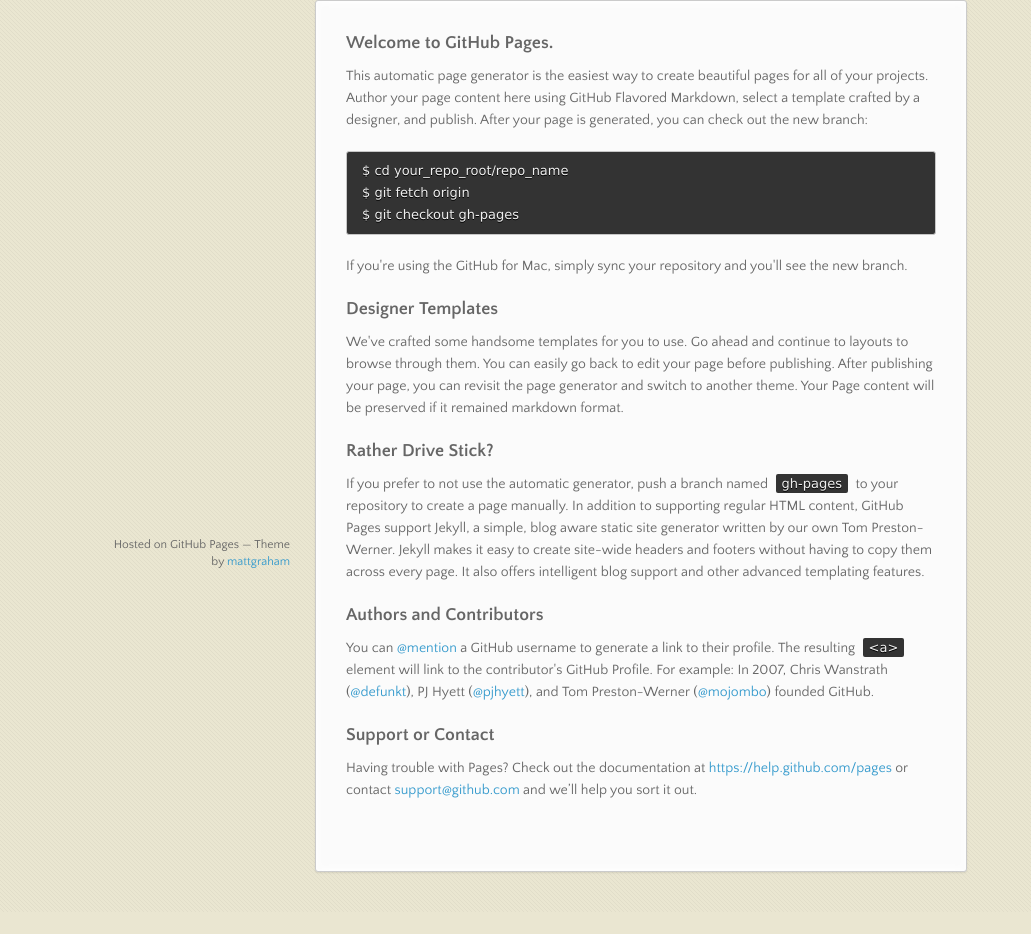
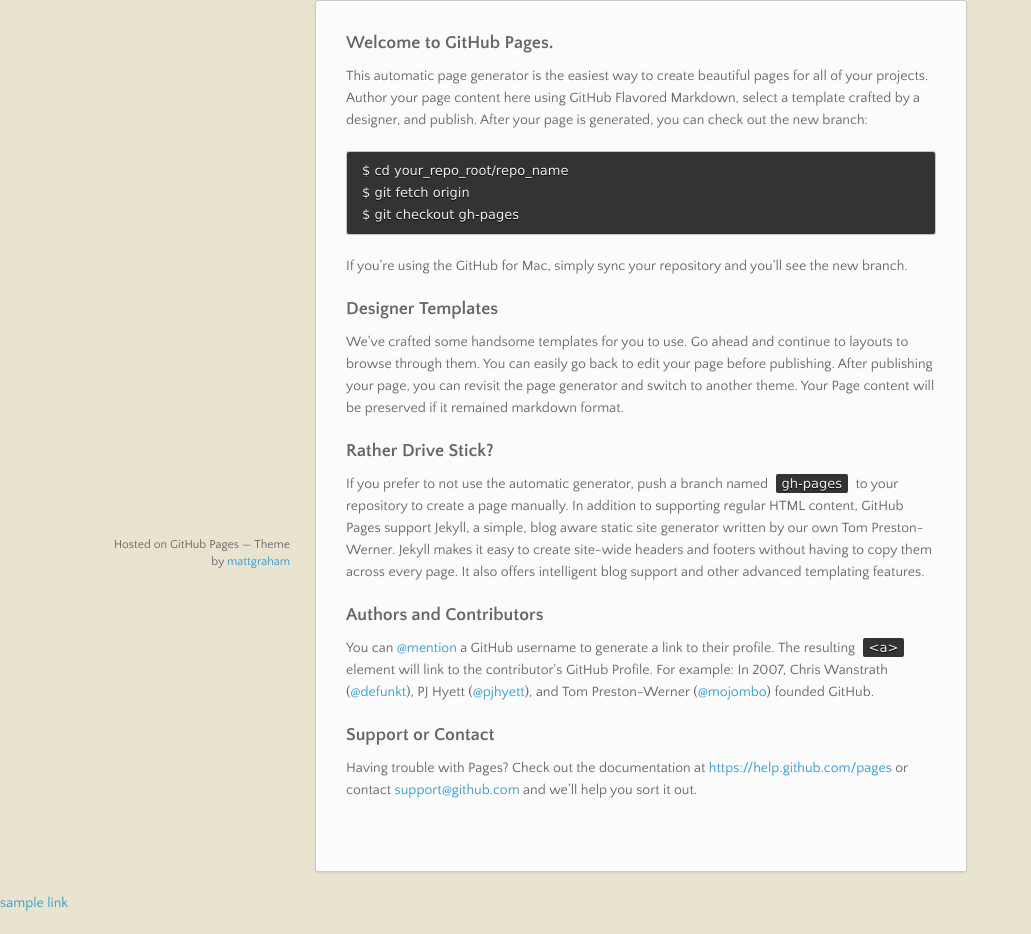
Before and after one commit to luhuan890827/luhuan890827.github.io, a plain HTML site: page index.html in a window 1280 px wide. Shown: the part 190-1124 px from the top of the page, without its empty margins (0-1031 px from the left). Before the commit the page ends 1102 px from the top, so only its background shows below. Drawn offline with nearby package versions, Linux system fonts and the light colour scheme.

Commit message:
Update index.html

```diff
--- a/index.html
+++ b/index.html
@@ -69,6 +69,6 @@ $ git checkout gh-pages
       </footer>
     </div>
     <!--[if !IE]><script>fixScale(document);</script><![endif]-->
-
+    <a href="./sample.html">sample link</a>
   </body>
 </html>
```
